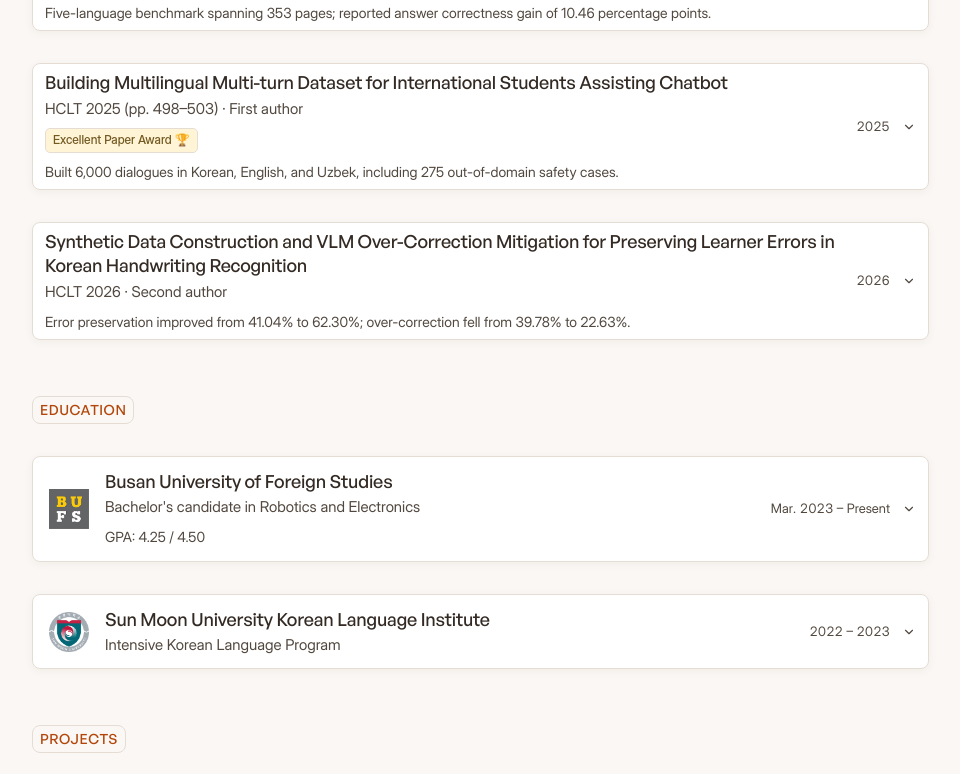
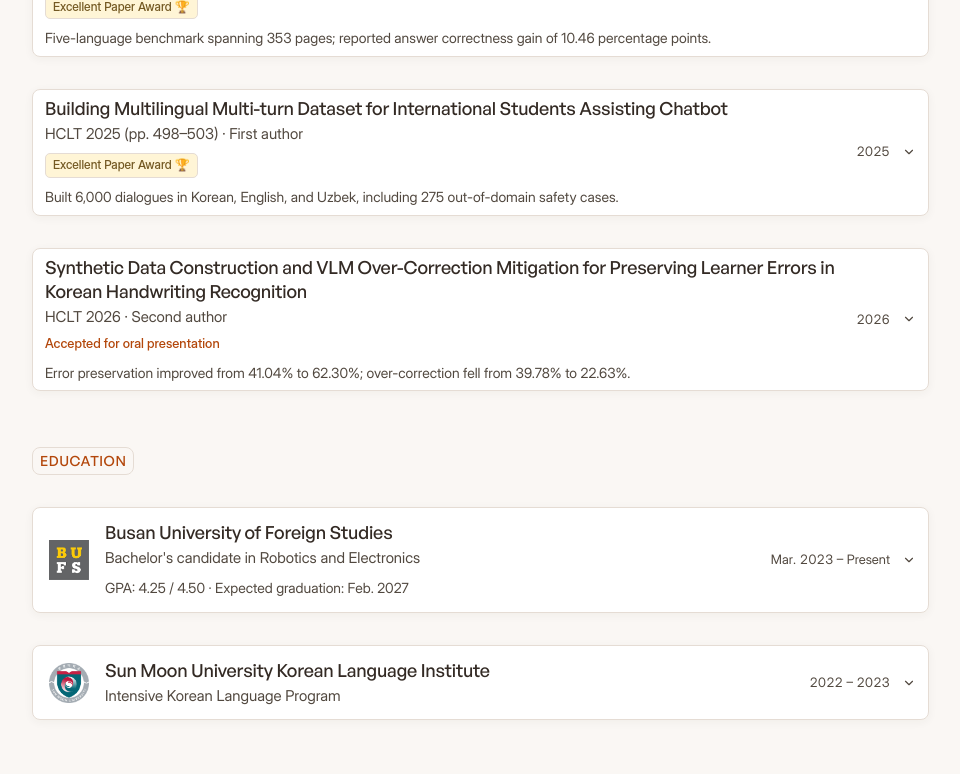
Before and after one commit to davemaxuell/CV, a React (Vite) app: page / in a window 1280 px wide. Shown: the part 1891-2665 px from the top of the page, without its empty margins (296-1256 px from the left). Built offline with nearby package versions, Linux system fonts and the light colour scheme; a web font is replaced by a local one.

Commit message:
Show expected graduation and HCLT oral acceptance status

```diff
--- a/src/components/AboutSection.tsx
+++ b/src/components/AboutSection.tsx
@@ -10,6 +10,7 @@ export const AboutSection = () => (
     </div>
     <p className="academic-context">
       {educationList[0].degree} · BUFS · GPA {educationList[0].gpa}
+      {educationList[0].expectedGraduation && ` · Expected graduation: ${educationList[0].expectedGraduation}`}
     </p>
     <nav className="cv-navigation" aria-label="CV sections">
       <a href="#experience">Experience</a>
--- a/src/components/EducationSection.tsx
+++ b/src/components/EducationSection.tsx
@@ -13,7 +13,7 @@ export const EducationSection = () => (
           title={e.institution}
           subtitle={e.degree}
           date={e.period}
-          summary={e.gpa ? `GPA: ${e.gpa}` : undefined}
+          summary={[e.gpa && `GPA: ${e.gpa}`, e.expectedGraduation && `Expected graduation: ${e.expectedGraduation}`].filter(Boolean).join(' · ') || undefined}
           icon={
             e.iconType === "scholarship" ? (
               <Award size={28} />
--- a/src/components/PublicationsSection.tsx
+++ b/src/components/PublicationsSection.tsx
@@ -16,6 +16,7 @@ export const PublicationsSection = () => (
           subtitle={`${p.conference} · ${p.authorRole}`}
           date={p.year}
           award={p.award}
+          status={p.status}
           summary={p.highlight}
         >
           <p>{p.summary}</p>
--- a/src/components/ResumeRow.tsx
+++ b/src/components/ResumeRow.tsx
@@ -10,6 +10,7 @@ export const ResumeRow = ({
   icon,
   award,
   summary,
+  status,
   children,
 }: {
   title: string;
@@ -18,6 +19,7 @@ export const ResumeRow = ({
   icon?: ReactNode;
   award?: string;
   summary?: string;
+  status?: string;
   children: ReactNode;
 }) => {
   const [open, setOpen] = useState(false);
@@ -35,6 +37,7 @@ export const ResumeRow = ({
         <span className="resume-heading">
           <span className="resume-title">{title}</span>
           <span className="resume-subtitle">{subtitle}</span>
+          {status && <span className="resume-status">{status}</span>}
           {award && <span className="resume-award">{award}</span>}
           {summary && <span className="resume-summary">{summary}</span>}
         </span>
--- a/src/data/portfolioData.ts
+++ b/src/data/portfolioData.ts
@@ -262,6 +262,7 @@ export const experiences: Experience[] = [
 export const publications: Publication[] = [
   {
     id: "pub-hclt-2026-1",
+    status: "Accepted for oral presentation",
     highlight: "Compared SFT and process-reward-guided GRPO using 50,000 synthetic handwriting images.",
     title: "Process-Reward-Guided Stepwise Verification for Grammatical Error Diagnosis and Correction in Korean Handwritten Text",
     conference: "HCLT 2026 (Human & Cognitive Language Technology)",
@@ -309,6 +310,7 @@ export const publications: Publication[] = [
   },
   {
     id: "pub-hclt-2026-2",
+    status: "Accepted for oral presentation",
     highlight: "Error preservation improved from 41.04% to 62.30%; over-correction fell from 39.78% to 22.63%.",
     title: "Synthetic Data Construction and VLM Over-Correction Mitigation for Preserving Learner Errors in Korean Handwriting Recognition",
     conference: "HCLT 2026",
@@ -420,6 +422,7 @@ export const educationList: EducationItem[] = [
     period: "Mar. 2023 – Present",
     current: true,
     gpa: "4.25 / 4.50",
+    expectedGraduation: "Feb. 2027",
     details: [
       "Double majors in Computer Science and Finance & Economics (8th semester).",
       "Core Research Focus: Foundation models, multilingual NLP, multimodal learning, RAG, and VLM/VLA systems.",
--- a/src/index.css
+++ b/src/index.css
@@ -1499,6 +1499,7 @@ html { scrollbar-gutter: stable; }
 .section-context a { color: var(--accent); text-decoration: underline; text-underline-offset: 3px; }
 .resume-title, .resume-subtitle { white-space: normal; overflow: visible; text-overflow: clip; }
 .resume-summary { display: block; margin-top: 6px; font-size: 0.875rem; line-height: 1.6; color: var(--body); }
+.resume-status { font-size: 0.8125rem; line-height: 1.5; font-weight: 500; color: var(--accent); margin-top: 4px; }
 .project-grid { display: grid; grid-template-columns: repeat(2, minmax(0, 1fr)); gap: 16px; }
 .project-grid .project-card { width: auto; min-width: 0; }
 .project-grid .project-copy { padding: 20px; gap: 12px; }
--- a/src/types.ts
+++ b/src/types.ts
@@ -35,6 +35,7 @@ export interface Publication {
   conference: string;
   year: string;
   authorRole: 'First author' | 'Second author' | 'Co-author';
+  status?: string;
   highlight?: string;
   award?: string;
   pages?: string;
@@ -50,6 +51,7 @@ export interface EducationItem {
   period: string;
   current?: boolean;
   gpa?: string;
+  expectedGraduation?: string;
   details: string[];
   iconType: 'university' | 'language' | 'scholarship';
 }
```
Also changed, not shown: 2 other files (tests, documents, lock files or other folders).
